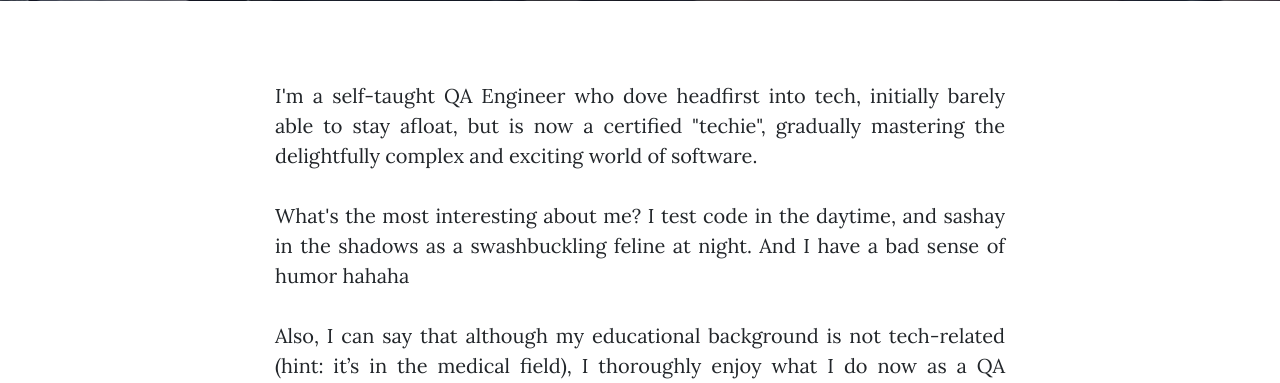
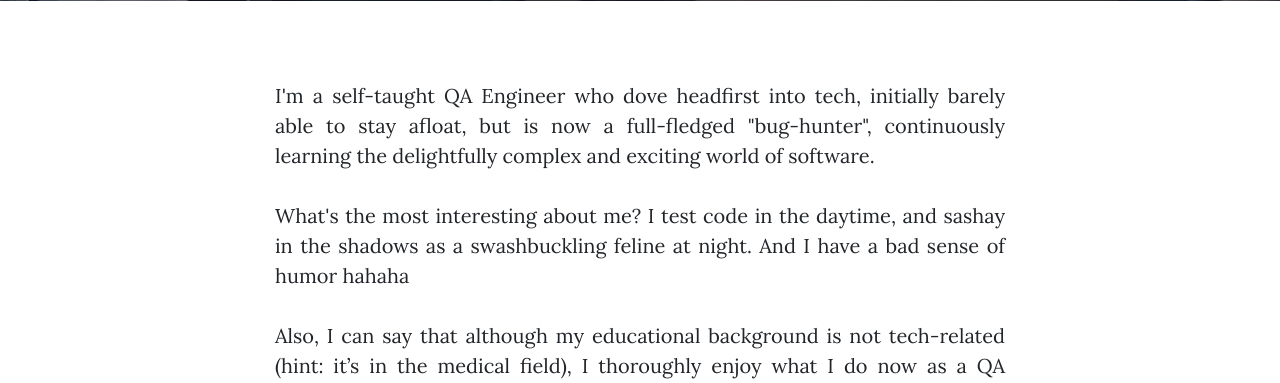
Before and after one commit to bnx05/blog-o-cat, a Django app: page /about in a window 1280 px wide. Shown: the part 539-922 px from the top of the page. Run offline with Django 3.2, Linux system fonts and the light colour scheme; some libraries are stand-ins or nearby versions.

Commit message:
Update about.html

```diff
--- a/blog/templates/blog/about.html
+++ b/blog/templates/blog/about.html
@@ -23,7 +23,7 @@
 <div class="container">
   <div class="row">
     <div class="col-lg-8 col-md-10 mx-auto">
-      <p>I'm a self-taught QA Engineer who dove headfirst into tech, initially barely able to stay afloat, but is now a certified "techie", gradually mastering the delightfully complex and exciting world of software.</p>
+      <p>I'm a self-taught QA Engineer who dove headfirst into tech, initially barely able to stay afloat, but is now a full-fledged "bug-hunter", continuously learning the delightfully complex and exciting world of software.</p>
       <p>What's the most interesting about me? I test code in the daytime, and sashay in the shadows as a swashbuckling feline at night. And I have a bad sense of humor hahaha</p>
       <p>Also, I can say that although my educational background is not tech-related (hint: it’s in the medical field), I thoroughly enjoy what I do now as a QA Engineer. By creating this blog, speaking at meetup events and conferences, I’d like to think that I’m being an evangelist for this role. Many people don’t think of QA as glamorous, but I think it’s really interesting because of the many hats you put on, the investigative mind it requires, and you get to bug people about their code while coding at the same time! It’s super fun! :)</p>
     </div>
```
